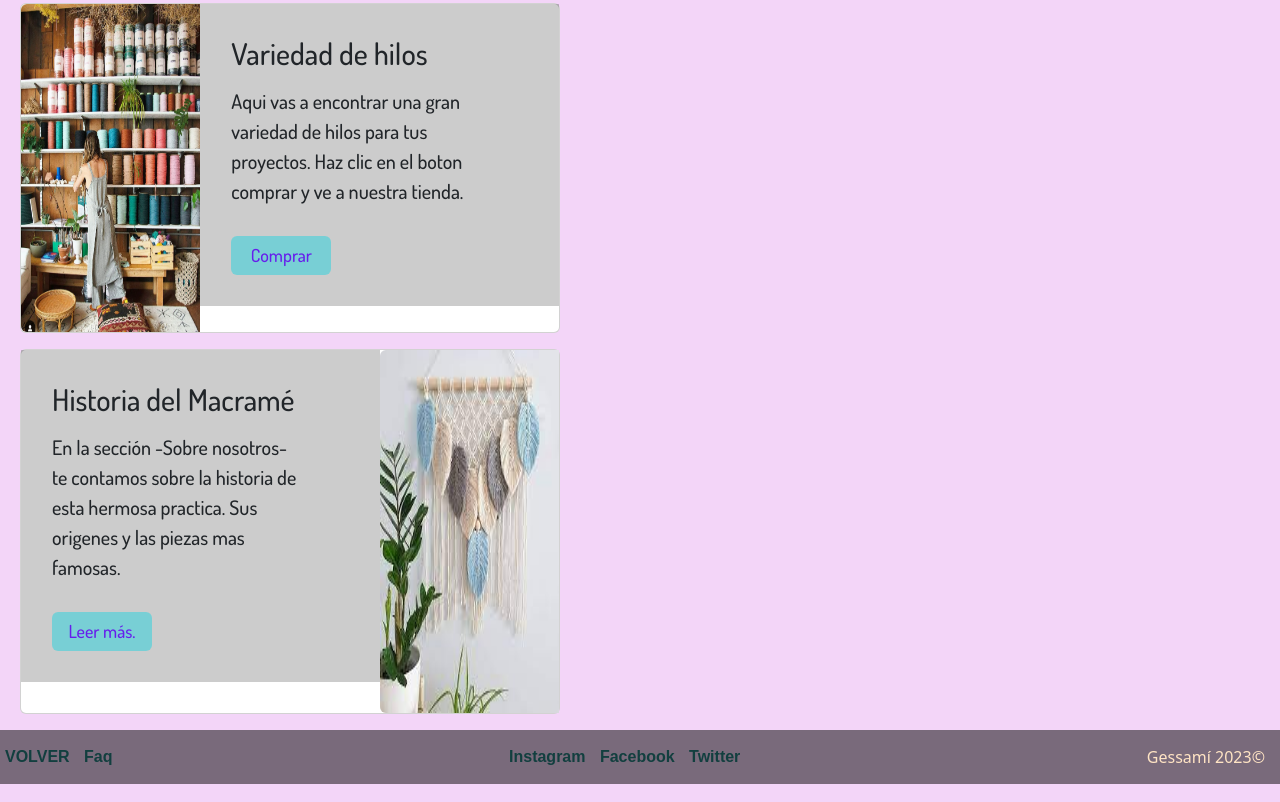
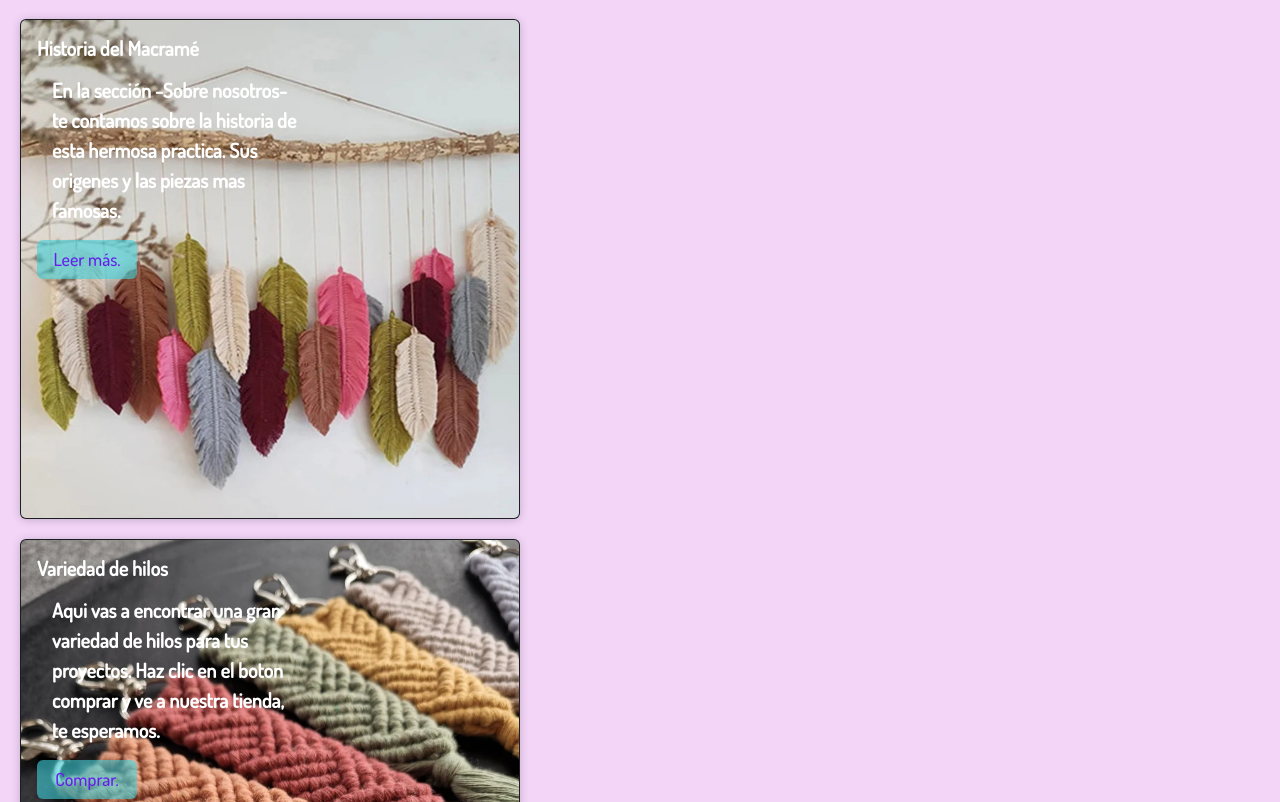
Before and after one commit to FedericoViana/PF-VIANA, a website: page index.html in a window 1280 px wide. Shown: the part 1494-2296 px from the top of the page. Drawn offline with nearby package versions, Linux system fonts and the light colour scheme; files whose address does not match are found by name.

Commit message:
cuando todo se ve oscuro hay algo de looz

```diff
--- a/index.html
+++ b/index.html
@@ -77,37 +77,26 @@
         <span class="visually-hidden">Next</span>
       </button>
     </div>
-    <div class="tarjeta1 card mb-3" style="max-width: 540px;">
-      <div class="row g-0">
-        <div class="col-md-4">
-          <img src="./image/hilos.webp" class="img-index1 img-fluid rounded-start" alt="hilos">
-        </div>
-        <div class="col-md-8">
-          <div class="texto_card card-body">
-            <h5 class="card-title">Variedad de hilos</h5>
-            <p class="card-text">Aqui vas a encontrar una gran variedad de hilos para tus proyectos. Haz clic en el
-              boton comprar y ve a nuestra tienda.</p>
-            <a class="boton btn btn-primary" href="https://www.mercadolibre.com/" role="button">Comprar</a>
-          </div>
-        </div>
+    <div class="tarjeta0 card text-bg-dark">
+      <img src="./image/tienda/il_794xN.4311452860_qfg7.webp" class="card-img" alt="tapiz">
+      <div class="cosa card-img-overlay">
+        <h5 class="texto_card_h5 card-title">Historia del Macramé</h5>
+        <p class="texto_card_p card-text">En la sección -Sobre nosotros- te contamos sobre la historia de esta hermosa
+          practica.
+          Sus origenes y las piezas mas famosas.</p>
+        <a class="boton btn btn-primary" href="./sections/sobre_nosotros.html" role="button">Leer más.</a>
       </div>
     </div>
-    <div class="tarjeta2 card mb-3" style="max-width: 540px;">
-      <div class="row g-0">
-        <div class="col-md-8">
-          <div class="texto_card card-body">
-            <h5 class="card-title">Historia del Macramé</h5>
-            <p class="card-text">En la sección -Sobre nosotros- te contamos sobre la historia de esta hermosa practica.
-              Sus origenes y las piezas mas famosas. </p>
-            <a class="boton btn btn-primary" href="./sections/sobre_nosotros.html" role="button">Leer más.</a>
-          </div>
-        </div>
-        <div class="col-md-4">
-          <img src=".//image/descarga (1).jpg" class="img-index2 img-fluid rounded-start" alt="hilos">
-        </div>
+    <div class="tarjeta1 card text-bg-dark">
+      <img src="/image/tienda/il_794xN.4359000447_r2ue.webp" class="card-img" alt="tapiz">
+      <div class="cosa card-img-overlay">
+        <h5 class="texto_card_h5 card-title">Variedad de hilos</h5>
+        <p class="texto_card_p card-text">Aqui vas a encontrar una gran variedad de hilos para tus proyectos. Haz clic
+          en el
+          boton comprar y ve a nuestra tienda, te esperamos.</p>
+        <a class="boton btn btn-primary" href="https://www.mercadolibre.com/" role="button">Comprar.</a>
       </div>
     </div>
-
   </main>
   <footer>
     <li class="footer1">
@@ -119,7 +108,7 @@
       <a href="https://es-la.facebook.com/login/device-based/regular/login/">Facebook</a>
       <a href="https://twitter.com/">Twitter</a>
     </li>
-    <p>Gessamí 2023&copy;</p>
+    <p class="p-f">Gessamí 2023&copy;</p>
   </footer>
   <script src="https://cdn.jsdelivr.net/npm/bootstrap@5.3.0-alpha3/dist/js/bootstrap.bundle.min.js"
     integrity="sha384-ENjdO4Dr2bkBIFxQpeoTz1HIcje39Wm4jDKdf19U8gI4ddQ3GYNS7NTKfAdVQSZe"
--- a/scss/main.scss
+++ b/scss/main.scss
@@ -10,8 +10,8 @@ html {
 
 }
 
-@import './sections-sass/index';
-@import './sections-sass/contacto';
+@import'./sections-sass/index';
+@import'./sections-sass/contacto';
 @import'./sections-sass/faq';
 @import'./sections-sass/sobre_nosotros';
 @import'./sections-sass/tienda';
--- a/scss/sections-sass/_contacto.scss
+++ b/scss/sections-sass/_contacto.scss
@@ -12,25 +12,25 @@
     flex-direction: column;
     align-items: center;
     padding-bottom: 30px;
-    .campo {
-        width: 500px;
-        label {
-            font-size: x-large;
-            font-family: 'Dosis', sans-serif;
-        }
+}
+.campo {
+    width: 500px;
+    label {
+        font-size: x-large;
+        font-family: 'Dosis', sans-serif;
     }
 }
-.boton {
-    color: rgb(102, 30, 236);
-    font-size: larger;
-    background-color: rgb(32, 173, 173) !important;
-    font-family: 'Dosis', sans-serif !important;
-    background-color: rgba(66, 211, 221, 0.6) !important;
-    border: #423d3d; }
 
 
 
 
+.boton {
+    color: rgb(102, 30, 236);
+    font-size: larger;
+    font-family: 'Dosis', sans-serif;
+    background-color: rgba(66, 211, 221, 0.6) !important;
+    border: #423d3d; }
+
 .footer-contacto {
     margin-top: auto;
 }
--- a/scss/sections-sass/_footer.scss
+++ b/scss/sections-sass/_footer.scss
@@ -8,11 +8,10 @@ footer {
     align-items: center;
 
     .footer1, .footer2 {
-        font-family: sans-serif;
+        font-family: 'Dosis', sans-serif;
         list-style: none;
         text-decoration: none;
         font-weight: bold;
-        text-decoration: none;
 
         a {
         text-decoration: none;
@@ -21,13 +20,17 @@ footer {
 
         }
 
+    }
+    margin-top: auto;
 
-    }
-    p {
-        color: bisque;
-        font-size: medium;
-        text-align: center;
-    }
+}
+.p-f {
+    color: bisque;
+    font-size: medium;
+    padding: 2px;
+    font-family: 'Dosis', sans-serif;
+    font-size: large;
+    margin: 15px;
 
 
 }
--- a/scss/sections-sass/_index.scss
+++ b/scss/sections-sass/_index.scss
@@ -17,47 +17,53 @@ h1 {
 
 }
 
-.fotos-de-inicio {
-    margin: 20px
+.tarjeta0 {
+    width: 500px;
+    margin: 20px;
+    box-shadow: 0px 1px 10px rgba(0, 0, 0, 0.2);
+    transition: all 400ms ease;
+
+    .texto_card_h5,
+    .texto_card_p {
+        font-family: 'Dosis', sans-serif;
+        font-weight: bold;
+    }
+
+    &:hover {
+        box-shadow: 5px 5px 20px rgba(0, 0, 0, 0.4);
+        transform: translateY(-3%);
+
+        .texto_card_h5,
+        .texto_card_p {
+            color: black;
+            font-size: x-large;
+        }
+    }
+
 }
 
-.tarjeta1{
+.tarjeta1 {
+    width: 500px;
     margin: 20px;
-    h5{
-    margin: 15px;
-    font-size: 30px;
-    font-family: 'Dosis', sans-serif;
-    }
-    h5,
-    p,
-    a {
+    box-shadow: 0px 1px 10px rgba(0, 0, 0, 0.2);
+    transition: all 400ms ease;
+
+    .texto_card_h5,
+    .texto_card_p {
         font-family: 'Dosis', sans-serif;
-        margin: 15px;
+        font-weight: bold;
 
     }
 
-    .img-index1{
-       height: 327.8px;
-    }
-}
+    &:hover {
+        box-shadow: 5px 5px 20px rgba(0, 0, 0, 0.4);
+        transform: translateY(-3%);
 
-.tarjeta2{
-    margin-left: 20px;
-    h5{
-    margin: 15px;
-    font-size: 30px;
-    font-family: 'Dosis', sans-serif;
-    }
-    h5,
-    p,
-    a {
-        font-family: 'Dosis', sans-serif;
-        margin: 15px;
-
+        .texto_card_h5,
+        .texto_card_p {
+            color: rgb(255, 255, 255);
+            font-size: x-large;
+        }
     }
 
-    .img-index2{
-        height: 363.8px;
-
-    }
 }
--- a/scss/sections-sass/_mediasQ.scss
+++ b/scss/sections-sass/_mediasQ.scss
@@ -51,6 +51,9 @@
         background-color: rgba(0, 0, 0, 0.5);
 
     }
+    .p-f{
+        font-size: large;
+    }
 
     .card-img-top {
         height: 450px;
@@ -96,6 +99,9 @@
             font-size: large;
         }
 
+    }
+    .p-f{
+        font-size: large;
     }
 
     .card-img-top {
@@ -146,6 +152,9 @@
         }
 
     }
+    .p-f{
+        font-size: large;
+    }
 
     .btn {
         width: 100px;
@@ -177,6 +186,9 @@
 @media(max-width: 425px) {
     h1 {
         font-size: 3rem;
+    }
+    .PP{
+        font-size: medium;
     }
 
     .navbar-brand {
@@ -219,6 +231,9 @@
             font-size: small
         }
 
+    }
+    .p-f{
+        font-size: medium;
     }
 
     .btn {
@@ -266,6 +281,9 @@
     h1 {
         font-size: 2rem;
     }
+    .PP{
+        font-size: small;
+    }
 
     .navbar-brand {
         font-size: 1.5rem;
@@ -311,6 +329,9 @@
         background-color: rgba(0, 0, 0, 0.5);
 
     }
+    .p-f{
+        font-size: medium;
+    }
 
     .btn {
         width: 100px;
@@ -347,6 +368,9 @@
 @media(max-width: 320px) {
     h1 {
         font-size: 2rem;
+    }
+    .PP{
+        font-size: small;
     }
 
     .navbar-brand {
@@ -411,10 +435,10 @@
         text-decoration: none;
         font-size: 1rem;
         background-color: rgba(0, 0, 0, 0.5);
-        a, p{
-            font-size: small;
-        }
 
+    }
+    .p-f{
+        font-size: small;
     }
 
     .btn {
--- a/scss/sections-sass/_sobre_nosotros.scss
+++ b/scss/sections-sass/_sobre_nosotros.scss
@@ -5,7 +5,8 @@
     display: flex;
     flex-direction: column;
     min-height: 100%;
-    p {
+}
+.PP {
     font-family: 'Dosis', sans-serif;
     font-size: x-large;
     margin: 15px;
@@ -18,7 +19,6 @@
     img{
         width: 500px;
         padding: 20px;
-        }
     }
 }
 
@@ -35,6 +35,6 @@ div.yt {
 }
 
 
-.footer-sn {
+/*.footer-sn {
     margin-top: auto;
-}
+}*/
```
Also changed, not shown: scss/sections-sass/_header.scss (+5 -3 lines), sections/contacto.html (+1 -1 lines), sections/faq.html (+1 -1 lines), sections/sobre_nosotros.html (+3 -3 lines), sections/tienda.html (+1 -1 lines), css/style.css, image/card1.jpg (added), image/card2.jpg (added), image/hilos.webp (deleted). Lines whose indentation alone changed are shown as unchanged.
